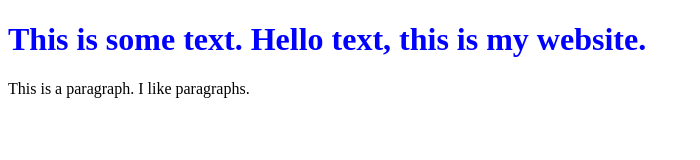
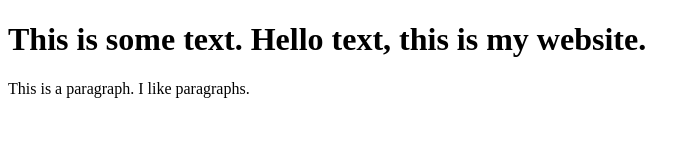
Before and after one commit to XenonNinja/html-learning, a plain HTML site: page index.html in a window 1280 px wide. Shown: the whole page, without its empty margins (0-700 px from the left). Drawn offline with Linux system fonts and the light colour scheme; files that its build step writes are made by us from their sources.

Commit message:
Update index.html

```diff
--- a/index.html
+++ b/index.html
@@ -2,7 +2,6 @@
 
 <html>
 <head>
-  <link rel="stylesheet" href="/html/styles.css">
 <title>Test Facility</title>
 </head>
 
```
